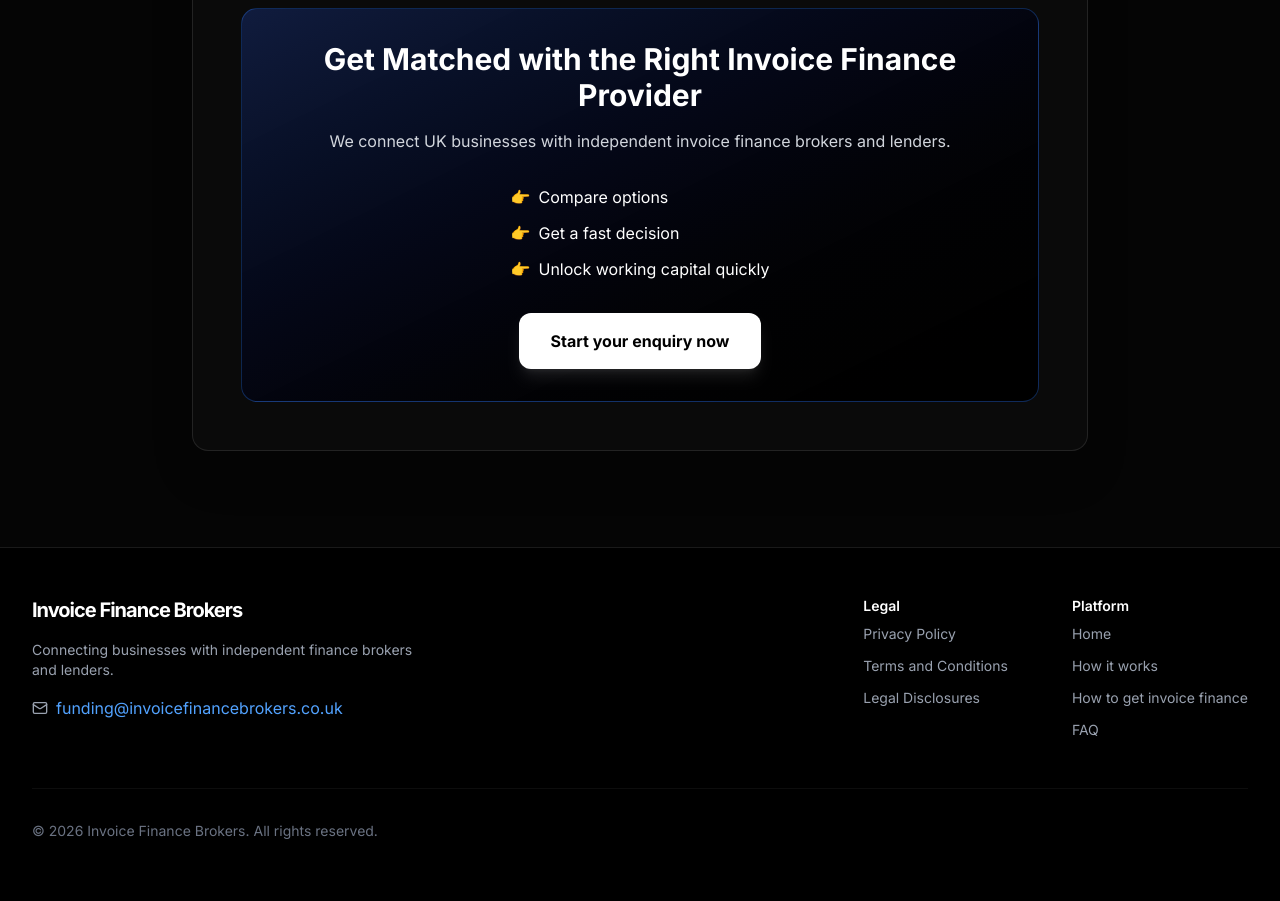
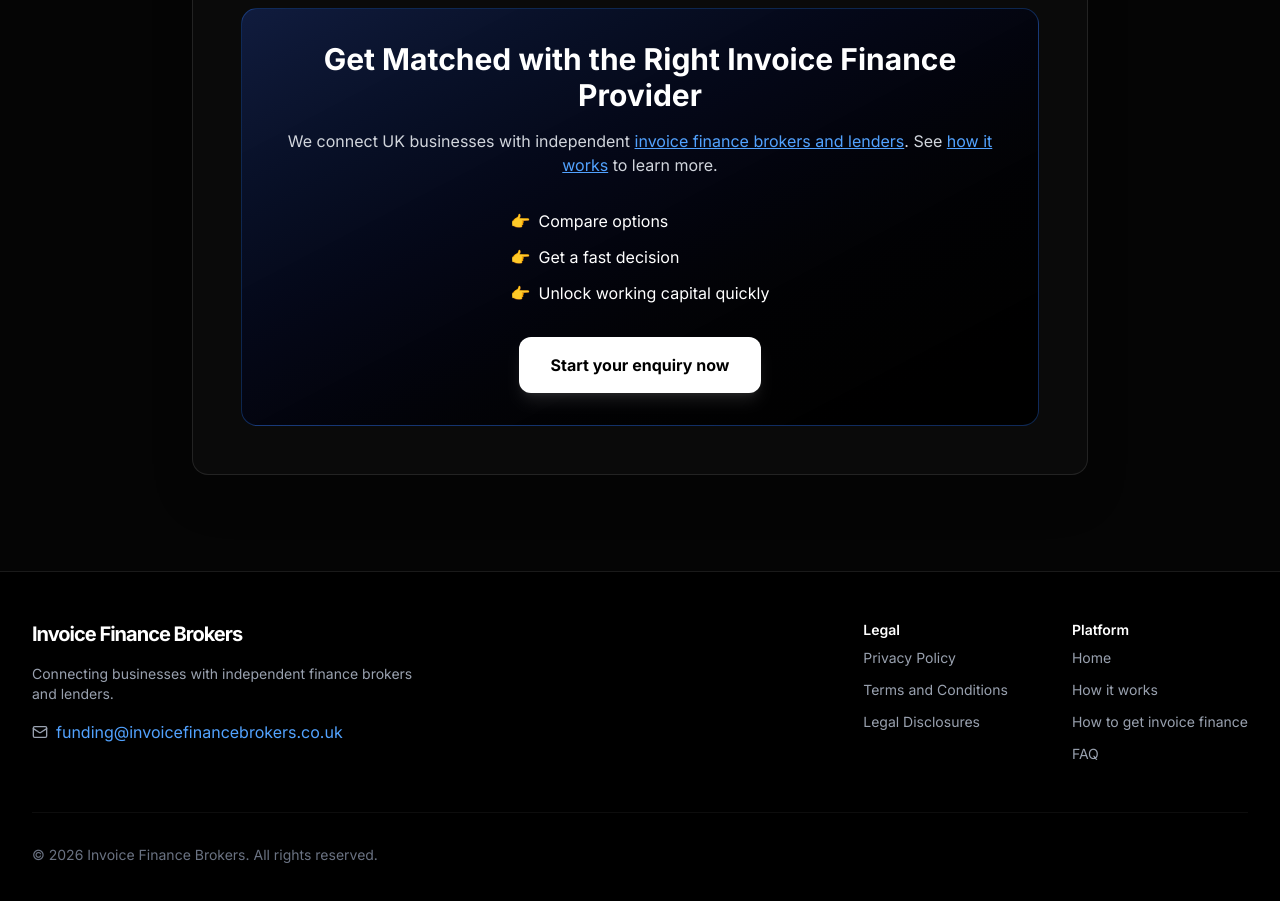
Before and after one commit to infibro/ifb-landing, a Next.js app: page /how-to-get-invoice-finance-uk in a window 1280 px wide. Shown: the part 3760-4661 px from the top of the page. Built offline with nearby package versions, Linux system fonts and the light colour scheme.

Commit message:
fix(seo): add explicit internal links to homepage and how-it-works

```diff
--- a/app/how-to-get-invoice-finance-uk/page.tsx
+++ b/app/how-to-get-invoice-finance-uk/page.tsx
@@ -257,7 +257,7 @@ export default function HowToGetInvoiceFinanceUK() {
 
           <section className="bg-gradient-to-br from-blue-900/40 to-black border border-blue-500/30 rounded-2xl p-8 text-center mt-12">
             <h2 className="text-3xl font-bold text-white mb-4">Get Matched with the Right Invoice Finance Provider</h2>
-            <p className="text-gray-300 mb-8">We connect UK businesses with independent invoice finance brokers and lenders.</p>
+            <p className="text-gray-300 mb-8">We connect UK businesses with independent <Link href="/" className="text-blue-400 hover:text-blue-300 underline">invoice finance brokers and lenders</Link>. See <Link href="/how-it-works" className="text-blue-400 hover:text-blue-300 underline">how it works</Link> to learn more.</p>
 
             <div className="inline-flex flex-col text-left gap-3 mb-8 mx-auto">
               <span className="flex items-center gap-2 text-white"><span className="text-blue-500">👉</span> Compare options</span>
```
